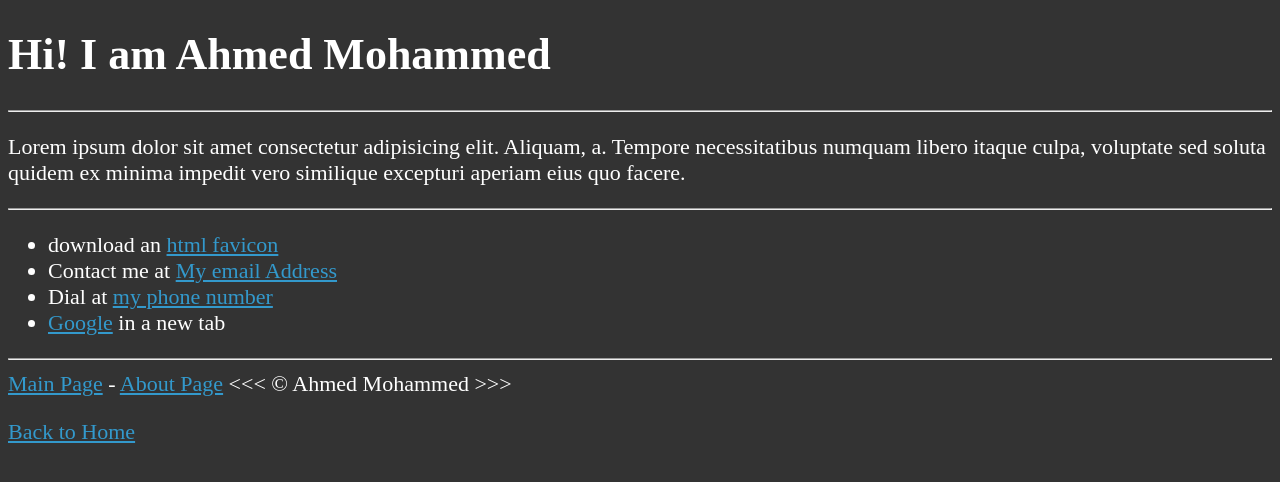
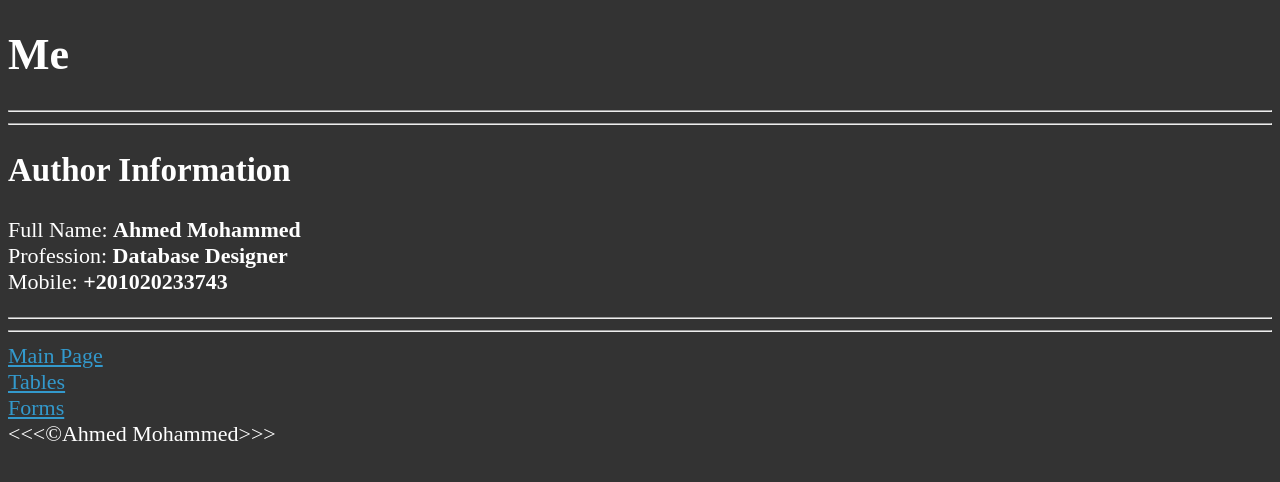
Before and after one commit to AhmedMubarek696/Practising, a plain HTML site: page HTML/Project1/me.html in a window 1280 px wide. Drawn offline with Linux system fonts and the light colour scheme.

Commit message:
Update me.html

```diff
--- a/HTML/Project1/me.html
+++ b/HTML/Project1/me.html
@@ -3,28 +3,34 @@
     <head>
         <meta charset="UTF-8">
         <meta name="Author" content="Ahmed Mohammed">
-        <meta name="Description" content="This page is for information about the developer.">
-        <title>My Third Web page</title>
-        <link rel="icon" href="HTML_Logo.png" type="image/x-icon">
-        <link rel="stylesheet" href="Main.css" type="text/css">
+        <meta name="Description" content="Author info">
+        <title>Me</title>
+        <link rel="icon" href="img/HTML_Logo.png" type="image/x-icon">
+        <link rel="stylesheet" href="main.CSS" type="text/CSS">
     </head>
     <body>
-        <h1>Hi! I am Ahmed Mohammed</h1>
-        <hr>
-
-        <p>Lorem ipsum dolor sit amet consectetur adipisicing elit. Aliquam, a. Tempore necessitatibus numquam libero itaque culpa, voluptate sed soluta quidem ex minima impedit vero similique excepturi aperiam eius quo facere.</p>
-        <hr>
-        <ul>
-            <li>download an <a href="HTML_Logo.png" download="">html favicon</a></li>
-            <li>Contact me at <a href="emailto:random@email.com">My email Address</a></li>
-            <li>Dial at <a href="tel:+201052411548">my phone number</a></li>
-            <li><a href="http://www.google.com/" target="_blank">Google</a> in a new tab</li>
-        </ul>
-        <hr>
-        <a href="index.html">Main Page</a> - <a href="about.html">About Page</a>
-        &lt;&lt;&lt; &copy; Ahmed Mohammed &gt;&gt;&gt;
-        <p>
-            <a href="/">Back to Home</a>
-        </p>
+        <header>
+            <h1>Me</h1>
+            <hr>
+            <hr>
+        </header>
+        <main>
+            <section>
+                <h2>Author Information</h2>
+                <p>
+                    Full Name: <strong>Ahmed Mohammed</strong> <br>
+                    Profession: <strong>Database Designer</strong> <br>
+                    Mobile: <strong>+201020233743</strong> <br>
+                </p>
+                <hr>
+                <hr>
+            </section>
+        </main>
+        <footer>
+            <a href="index.html">Main Page</a> <br>
+            <a href="Tables.html">Tables</a> <br>
+            <a href="Forms.html">Forms</a> <br>
+            &lt;&lt;&lt;&copy;Ahmed Mohammed&gt;&gt;&gt;
+        </footer>
     </body>
 </html>
```
